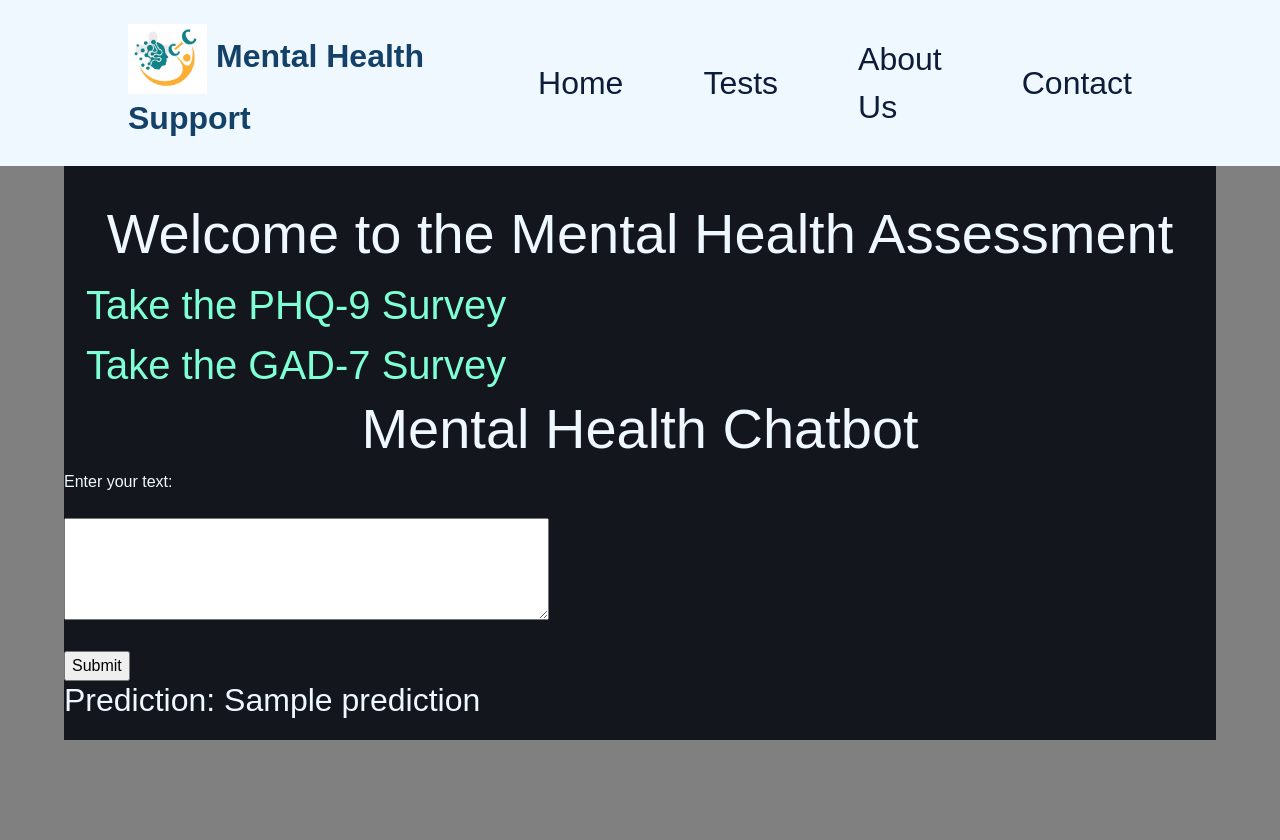
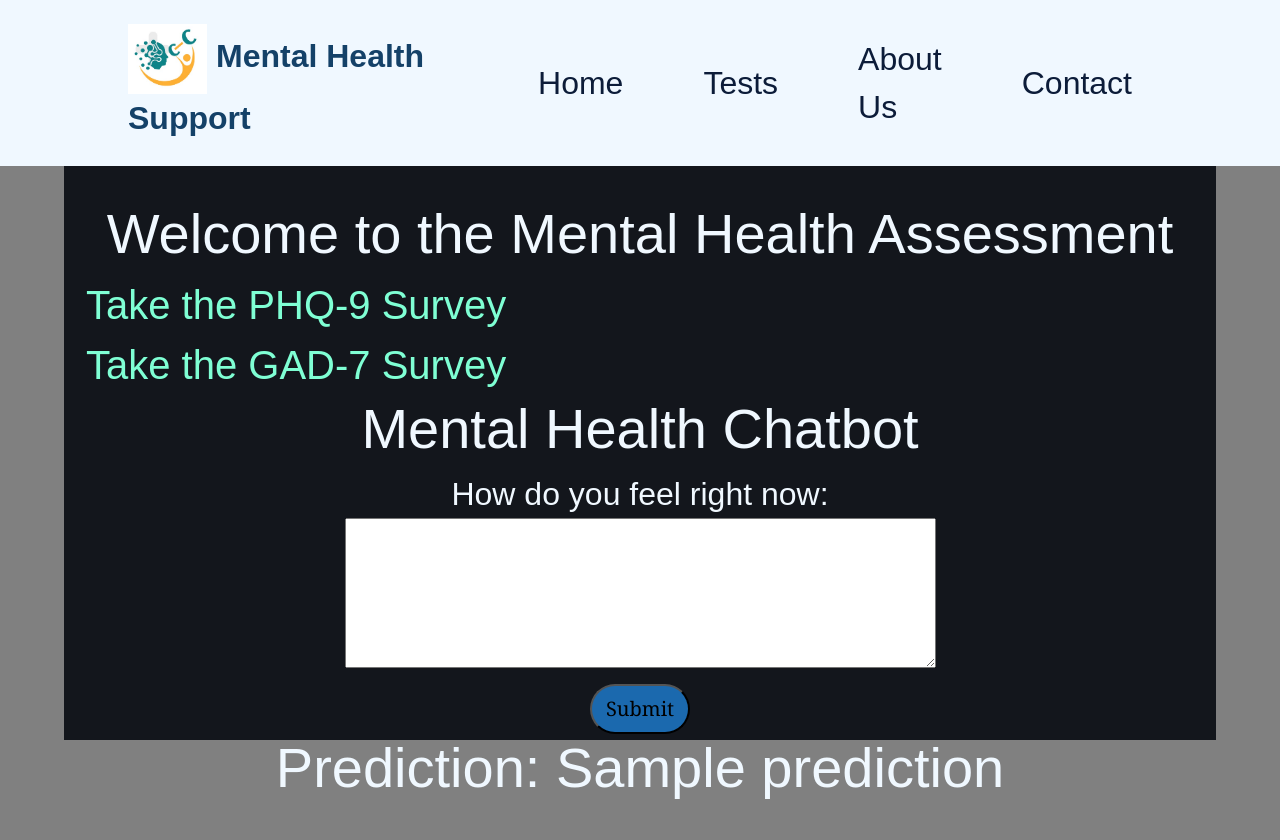
Before and after one commit to AnanymousCtrl/Code_Cadets, a Flask app: template app1/templates/home.html in a window 1280 px wide. Run offline with Flask 3, Linux system fonts and the light colour scheme; the template is opened without the code that fills it: most values are stand-ins (such as "Sample title", 1, 10 or a date in 2020); parts of the project's set-up code (start-up, migrations or seed data) failed here and were passed over.

Commit message:
Update home.html

```diff
--- a/app1/templates/home.html
+++ b/app1/templates/home.html
@@ -53,7 +53,7 @@
           padding: 22px;
         }
 
-        .container2 h1{
+        .container2 h1, h2{
           text-align: center;
           justify-content: center;
           font-size: 3.5rem;
@@ -150,6 +150,21 @@
           display: block;
         }
 
+        #bot{
+          font-size: 2rem;
+          text-align: center;
+        }
+
+        #btn{
+            background-color: #1b69ae;
+            width: 100px;
+            height: 50px;
+            font-size: 20px;
+            border-radius: 30px;
+            font-family: Georgia, 'Times New Roman', Times, serif;
+            text-align: center;
+        }
+
         .footer{
           background-color: #081c2e;
           z-index: 100;
@@ -184,9 +199,9 @@
         <a href="{{ url_for('gad7') }}">Take the GAD-7 Survey</a>
         <h1>Mental Health Chatbot</h1>
         <form id="bot" method="POST" action="/predict">
-            <label for="text">Enter your text:</label><br><br>
-            <textarea id="text" name="text" rows="4" cols="50"></textarea><br><br>
-            <input type="submit" value="Submit">
+            <label for="text">How do you feel right now:</label><br>
+            <textarea id="text" name="text" rows="3" cols="30"></textarea><br>
+            <input id="btn" type="submit" value="Submit">
         </form>
         <h2>Prediction: {{ prediction }}</h2>
       </div>
```
